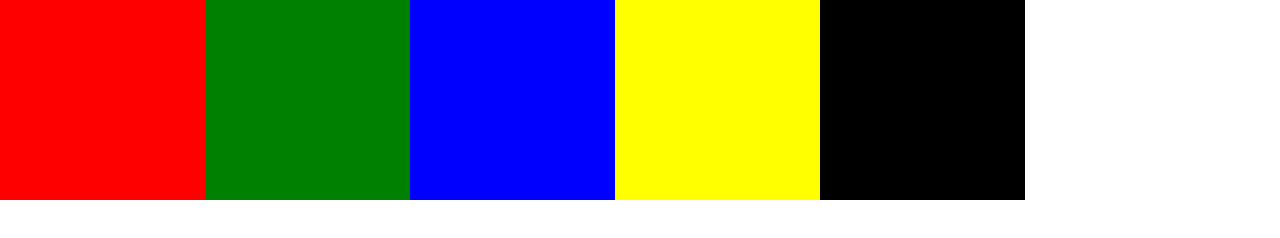
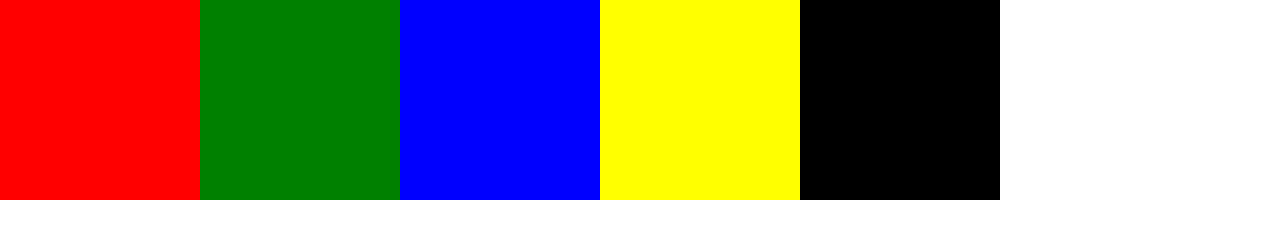
Before and after one commit to Alex666777666/Blocks-in-one-line, a plain HTML site: page index.html in a window 1280 px wide. Drawn offline with nearby package versions, Linux system fonts and the light colour scheme.

Commit message:
Update styles.css

```diff
--- a/styles.css
+++ b/styles.css
@@ -1,6 +1,6 @@
 .block {
   height: 200px;
-  width: 205px;
+  width: 200px;
   float: left;
 }
 .red {
```
